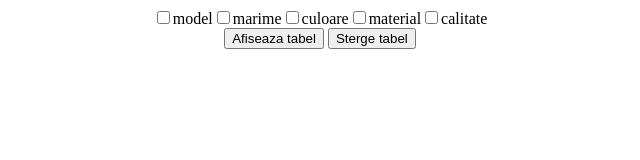
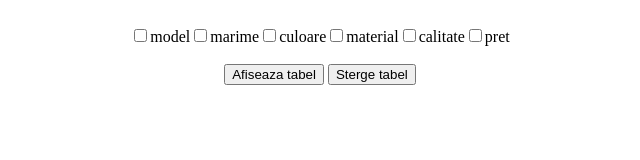
Before and after one commit to kretzuh/Dinamic-Table, a plain HTML site: page index.html in a window 1280 px wide. Shown: the whole page, without its empty margins (320-960 px from the left). Drawn offline with Linux system fonts and the light colour scheme.

Commit message:
Add files via upload

```diff
--- a/index.html
+++ b/index.html
@@ -3,18 +3,19 @@
 <head>
     <link rel="stylesheet" href="style.css">
     <meta charset="UTF-8">
-    <title>Exercitii WebDev</title>
+    <title>Dinamic Table</title>
 </head>
 <body>
 
 <table id="tabel">
 
 </table>
-
+<br>
 <form id="form">
 
 
 </form>
+<br>
 <div>
     <button id="buton_afiseaza_tabel">Afiseaza tabel</button>
     <button id="buton_sterge_tabel">Sterge tabel</button>
--- a/script.js
+++ b/script.js
@@ -1,8 +1,8 @@
-let adidas = {model: 'adidas', marime: 35, culoare: 'verde', material: 'textil', calitate: 'superbuna'}
-let nike = {model: 'nike', marime: 42, culoare: 'maro', material: 'piele intoarsa'}
-let reebok = {model: 'reebook', marime: 31, culoare: 'rosul', material: 'goretex'}
-let puma = {model: 'puma', marime: 39, culoare: 'negru', material: 'pielel'}
-let fila = {model: 'fila', marime: 37, culoare: 'albastru', material: 'panza'}
+let adidas = {model: 'adidas', marime: 35, culoare: 'verde', material: 'textil', calitate: 'xxl', pret: 555}
+let nike = {model: 'nike', marime: 42, culoare: 'maro', material: 'piele intoarsa', calitate: 'xxl', pret: 555}
+let reebok = {model: 'reebook', marime: 31, culoare: 'rosul', material: 'goretex', calitate: 'xxl', pret: 555}
+let puma = {model: 'puma', marime: 39, culoare: 'negru', material: 'pielel', calitate: 'xxl', pret: 555}
+let fila = {model: 'fila', marime: 37, culoare: 'albastru', material: 'panza', calitate: 'xxl', pret: 555}
 
 let back_end_resources = [adidas, nike, reebok, puma, fila]
 
@@ -39,11 +39,12 @@ buton_afiseaza_tabel.onclick = () => {
     //declar o variabila unde salvez colectia de checkboxuri care sunt checked
     let checkboxes = document.querySelectorAll('input:checked')
 
-    // declar un array gol unde voi salva valoarile checkbox-urilor care sunt checked
+    // declar un array gol unde voi salva valoarile checkbox-urilor care sunt checked.
     let thdinamic = []
     checkboxes.forEach((checkbox) => {
         thdinamic.push(checkbox.value)
     })
+
 
     // creez un for loop care sa treaca prin array-ul cu valorile checkbox-urilor si sa creeze un tr
     // si un th pentru fiecare. Acestea vor fi headerele, fiecare pe alt rand.
@@ -55,8 +56,7 @@ buton_afiseaza_tabel.onclick = () => {
         tabel.appendChild(newrow)
 
         //creez un al 2lea for loop care sa treaca prin obiectul back_end_resources
-        //si sa creeze un td pt fiecare pozitie prin care trece. Fiecare pozitie prin
-        //care trece este un alt obiect cu proprietati iar innertext-ul td-ului va fi
+        //si sa creeze un td pt fiecare pozitie prin care trece. Innertext-ul td-ului va fi
         //valoarea proprietatii din loop-ul i din pozitia j a obiectului principal.
         //Nu prea stiu sa explic mai bine, mi se pare ca am complicat explicatia oricum.
         for (let j = 0; j < back_end_resources.length; j++) {
```
